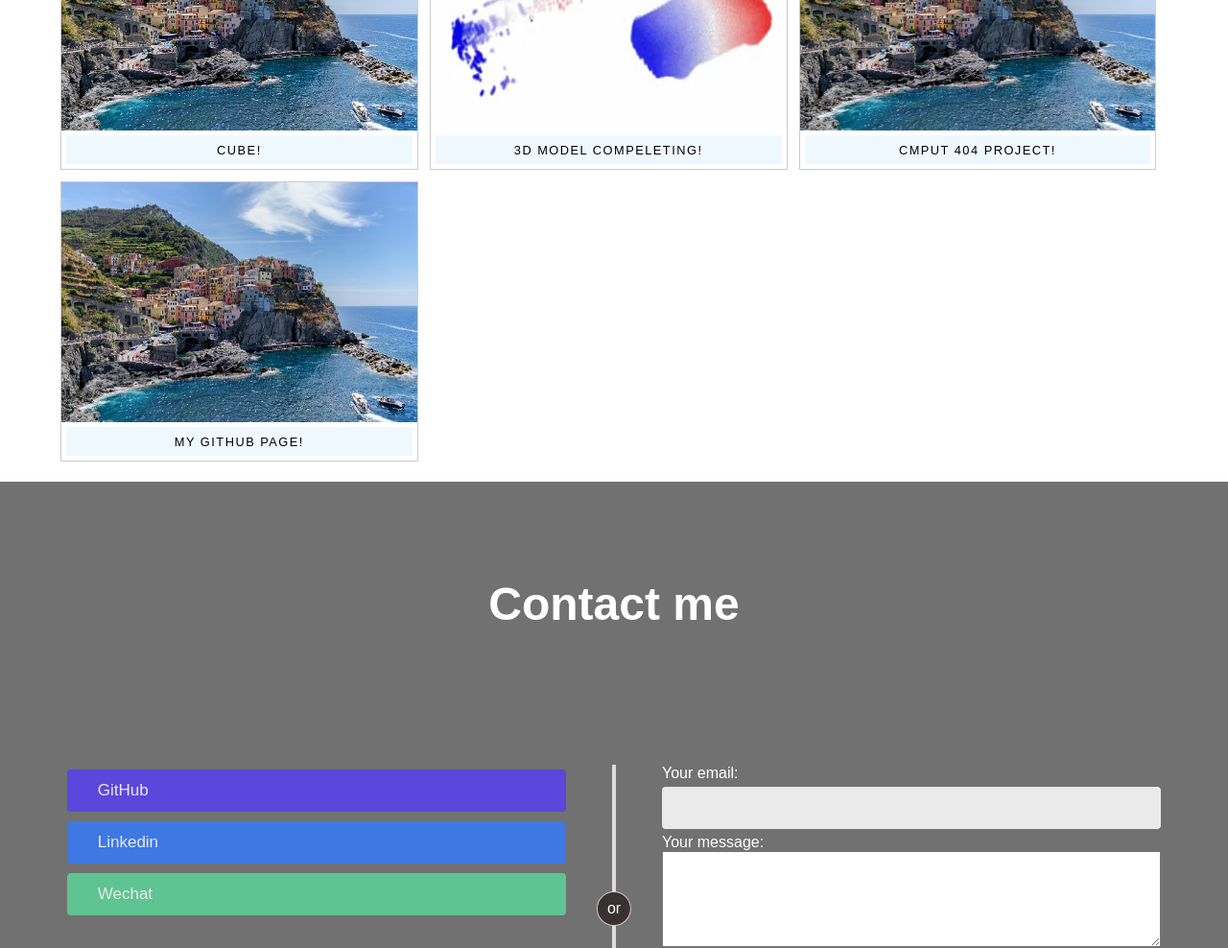
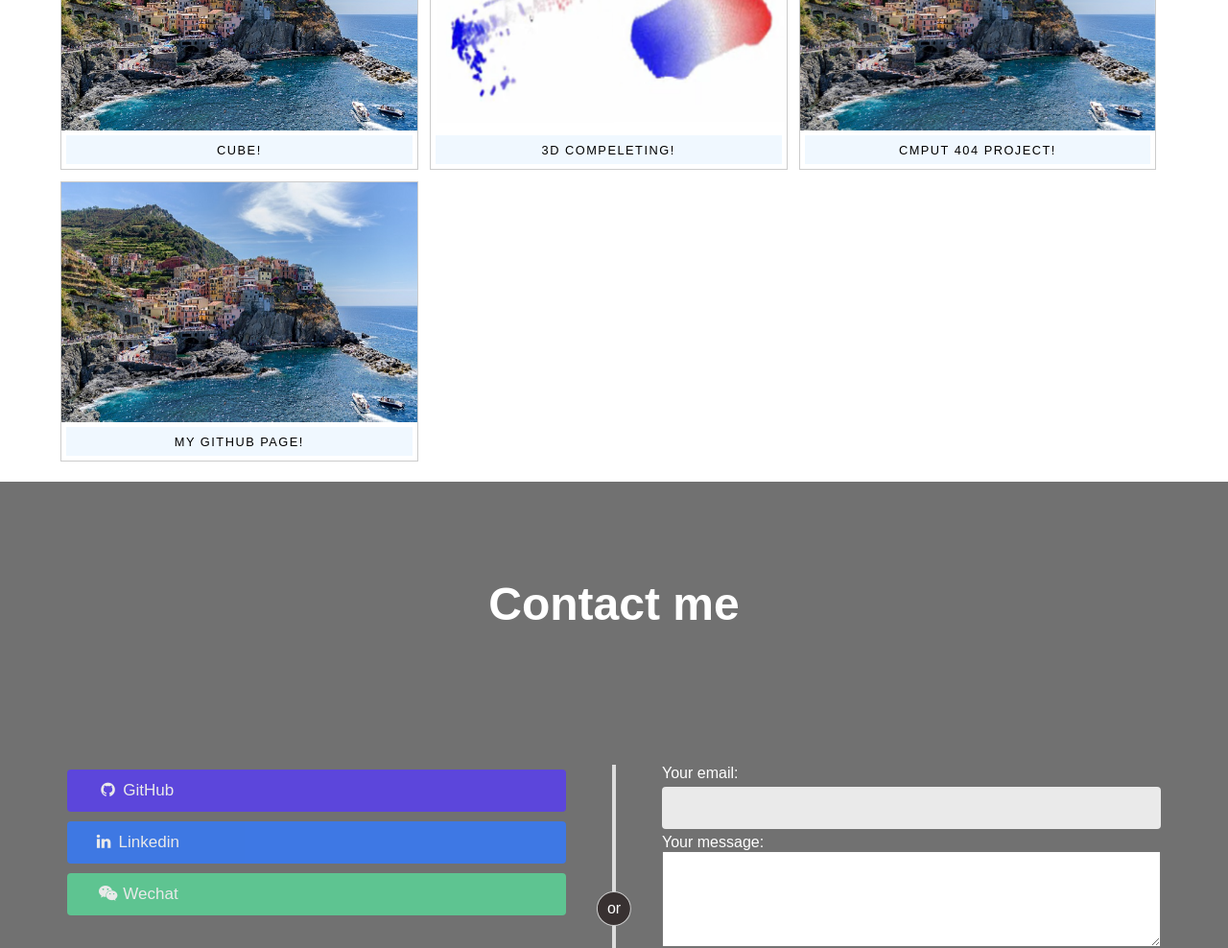
Before and after one commit to jackie174/jackie174.github.io, a plain HTML site: page index.html in a window 1280 px wide. Shown: the part 2980-3968 px from the top of the page at 96% size. Drawn offline with Linux system fonts and the light colour scheme.

Commit message:
Update index.html

```diff
--- a/index.html
+++ b/index.html
@@ -16,6 +16,7 @@ The content on this website is licensed under a Creative Commons Attribution 4.0
   <link href="theme/filter.css" rel="stylesheet" />
   <link href="theme/project.css" rel="stylesheet" />
   <link href="theme/button.css" rel="stylesheet" />
+  <link rel="stylesheet" href="https://cdnjs.cloudflare.com/ajax/libs/font-awesome/4.7.0/css/font-awesome.min.css">
 </head>
 
 <body>
@@ -166,7 +167,7 @@ The content on this website is licensed under a Creative Commons Attribution 4.0
               <div class="middle">
                 <div class="text">3D Model Compeleting</div>
               </div>
-              <a id="button-1" class="more-button" target="_blank" href="./proj/pointr.html">3D Model Compeleting!<img
+              <a id="button-1" class="more-button" target="_blank" href="./proj/pointr.html">3D Compeleting!<img
                   id="arrow-hover" src="img/arrow.png" /></a>
             </div>
           </div>
```
